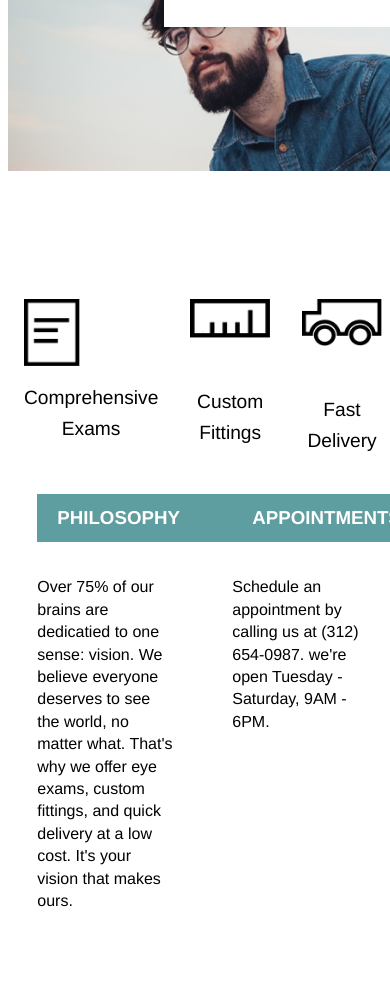
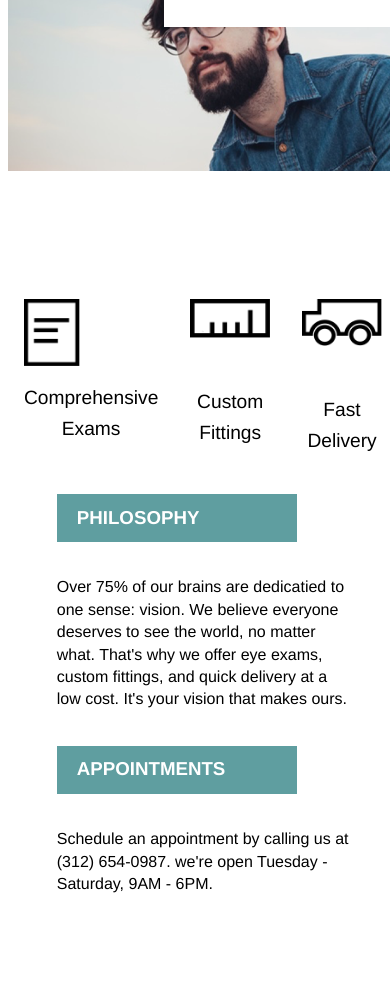
Before and after one commit to kkinloch/TortoiseshellOptics, a plain HTML site: page index.html in a window 390 px wide. Shown: the part 109-1100 px from the top of the page. Drawn offline with Linux system fonts and the light colour scheme.

Commit message:
Add Responsive Design.

```diff
--- a/css/index.css
+++ b/css/index.css
@@ -189,6 +189,12 @@ footer h3 {
     text-transform: uppercase;
     font-size: 1.33rem;
   }
+  .vision .philosophy {
+    width: 45%;
+  }
+  .vision .appointments {
+    width: 45%;
+  }
 }
 @media only screen and (max-width: 450px) {
   body {
@@ -228,4 +234,10 @@ footer h3 {
   .vision {
     flex-wrap: wrap;
   }
+  .vision .philosophy {
+    width: 75%;
+  }
+  .vision .appointments {
+    width: 75%;
+  }
 }
```
